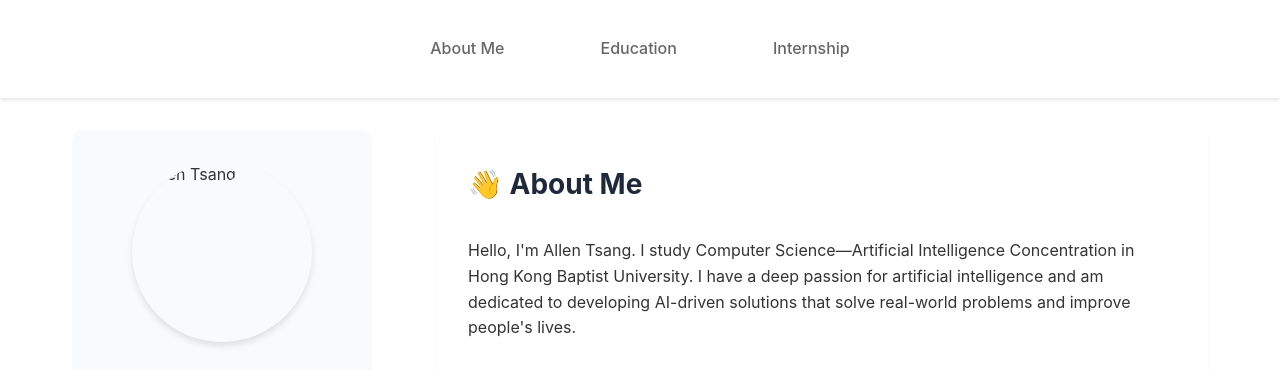
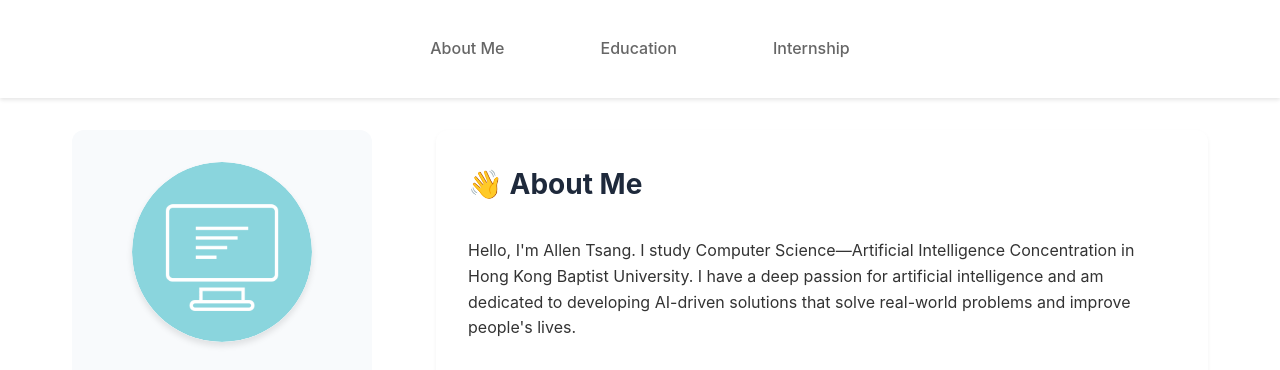
Before and after one commit to allentsang2002/homepage, a plain HTML site: page index.html in a window 1280 px wide. Shown: the top 370 px of the page. Drawn offline with Linux system fonts and the light colour scheme.

Commit message:
Update index.html

```diff
--- a/index.html
+++ b/index.html
@@ -16,7 +16,7 @@
     <div class="container">
         <div class="left-column">
             <div class="profile-image">
-                <img src="icon.png" alt="Allen Tsang" style="width: 100%; height: 100%; border-radius: 50%; object-fit: cover;">
+                <img src="images/icon.png" alt="Allen Tsang" style="width: 100%; height: 100%; border-radius: 50%; object-fit: cover;">
             </div>
             <div class="profile-name">Allen Tsang</div>
             <div class="university">Hong Kong Baptist University</div>
```
